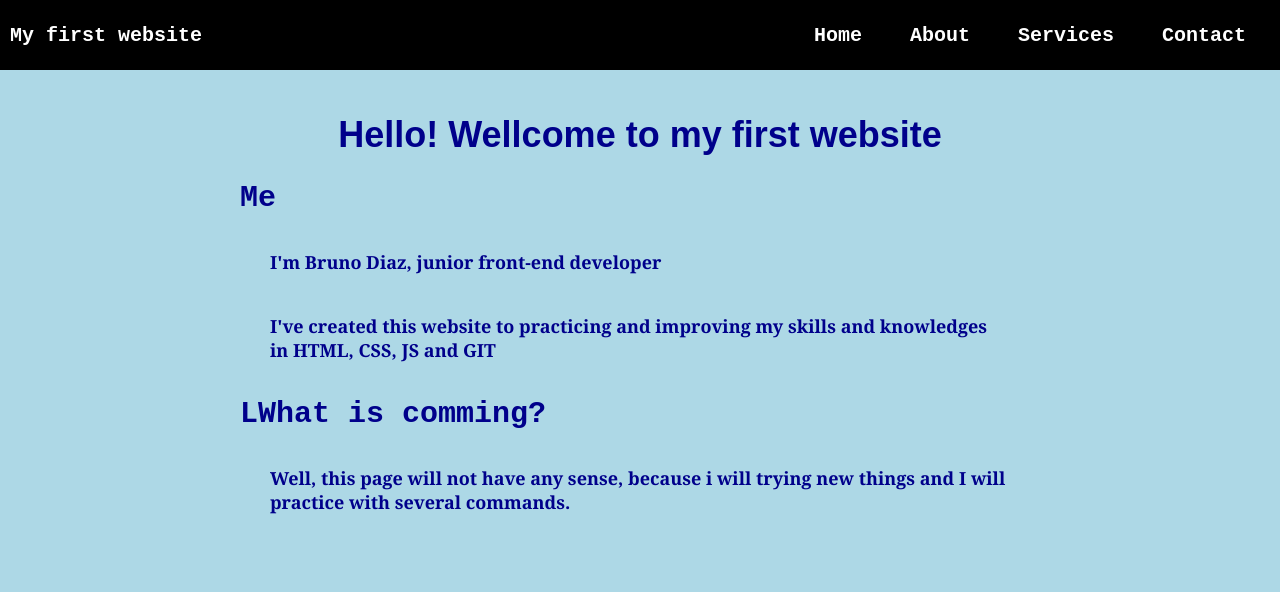
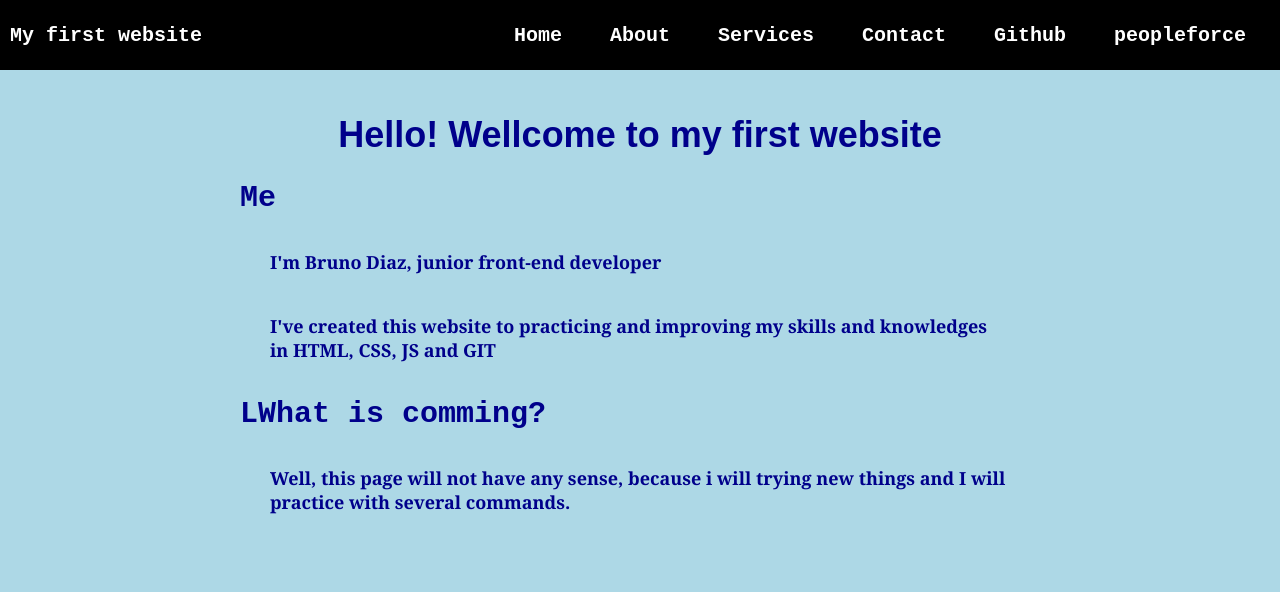
Before and after one commit to BrunoDiaz7/miprimerapagina, a plain HTML site: page index.html in a window 1280 px wide. Shown: the top 592 px of the page. Drawn offline with Linux system fonts and the light colour scheme.

Commit message:
Adding contact links

```diff
--- a/index.html
+++ b/index.html
@@ -13,6 +13,8 @@
             <li><a href="about.html">About</a></li>
             <li><a href="services.html">Services</a></li>
             <li><a href="contact.html">Contact</a></li>
+            <li><a href="https://github.com/BrunoDiaz7">Github</a></li>
+            <li><a href="https://labasolvd.peopleforce.io/employees/197926">peopleforce</a></li>
           </ul>
         </nav>
         <button class="button-menu-toggle">Menu</button>
```
